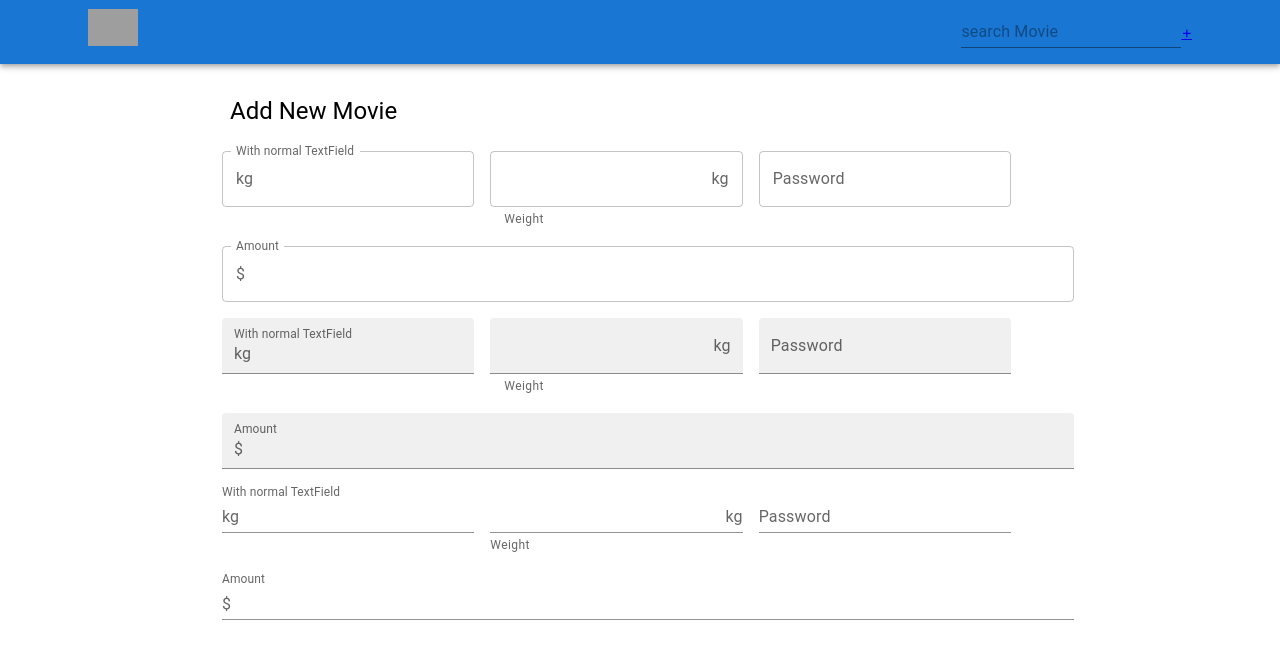
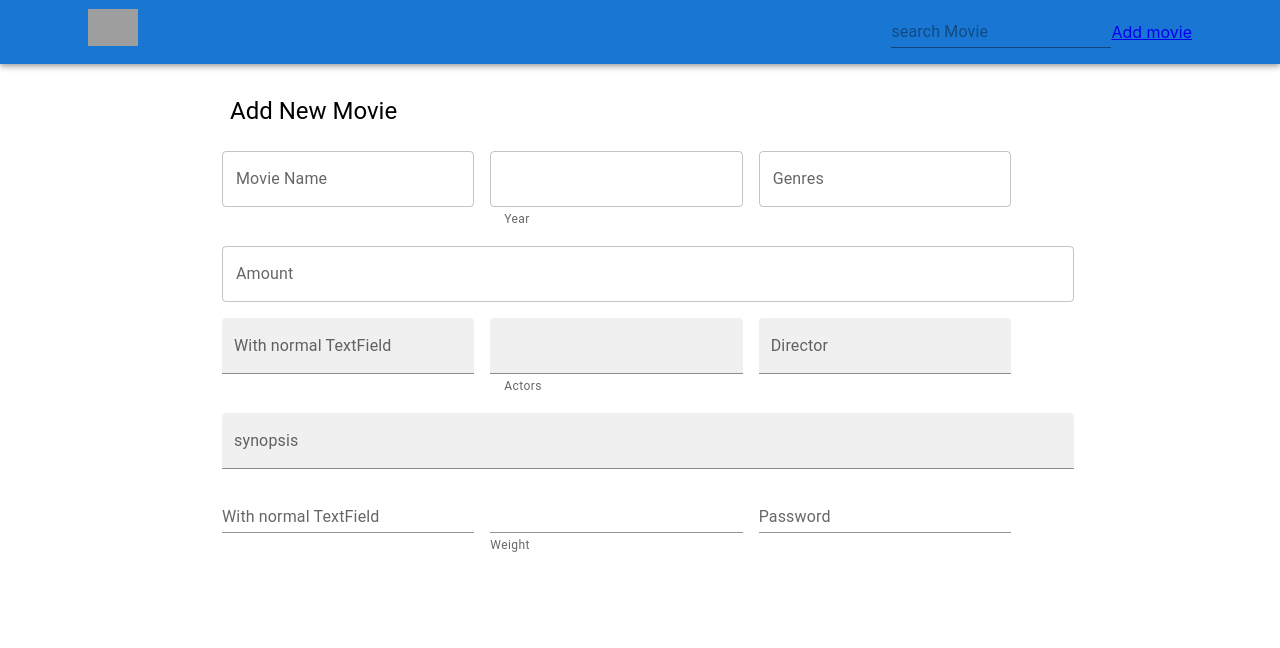
Before and after one commit to gayatri89/movie-assignment, a React (Create React App) app: page /create-movie in a window 1280 px wide. Shown: the top 648 px of the page. Built offline with nearby package versions, Linux system fonts and the light colour scheme; grey boxes are pictures that could not be loaded.

Commit message:
bug fixing

```diff
--- a/src/App.tsx
+++ b/src/App.tsx
@@ -1,5 +1,4 @@
 import React, { useEffect, useState } from "react";
-import logo from "./logo.svg";
 import "./App.css";
 import { MovieList } from "./components/MovieList";
 import { Button, Container, Grid, Icon } from "@mui/material";
@@ -11,15 +10,6 @@ import Box from "@mui/material/Box";
 import Toolbar from "@mui/material/Toolbar";
 import Typography from "@mui/material/Typography";
 import { Link, BrowserRouter, Route, Routes } from "react-router-dom";
-import SvgIcon, { SvgIconProps } from "@mui/material/SvgIcon";
-
-function HomeIcon(props: SvgIconProps) {
-  return (
-    <SvgIcon {...props}>
-      <path d="M10 20v-6h4v6h5v-8h3L12 3 2 12h3v8z" />
-    </SvgIcon>
-  );
-}
 
 function App() {
   const [inputValue, setInputValue] = useState("");
@@ -45,7 +35,7 @@ function App() {
             </Typography>
 
             <MovieFilter value={inputValue} setInputValue={setInputValue} />
-            <Link to="/create-movie">+</Link>
+            <Link to="/create-movie">Add movie</Link>
           </Toolbar>
         </Container>
       </AppBar>
--- /dev/null
+++ b/src/Pages.tsx
@@ -0,0 +1,5 @@
+import React from 'react';
+
+export const Home = () => <h1>Home Page</h1>;
+export const Foo = () => <h1>Foo Page</h1>;
+export const Bar = () => <h1>Bar Page</h1>;
--- a/src/components/Movie.tsx
+++ b/src/components/Movie.tsx
@@ -3,14 +3,17 @@ import Typography from '@mui/material/Typography';
 import { Card, CardContent, Grid, CardMedia, CardHeader, CardActions, IconButton, Rating } from '@mui/material';
 
 type movieProps = {
-    actors : [],
-    ageLimit: Number,
+    actors : [{
+        firstName:string,
+        lastName:string
+    }],
+    ageLimit: number,
     director: {firstName: String, lastName: String},
     genres: [],
     name: String,
-    rating: Number,
+    rating: number,
     synopsis: String,
-    year: Number
+    year: number
 }
 
 export const Movie = ({actors,ageLimit,director,genres,name,rating,synopsis,year}:movieProps) => {
@@ -30,16 +33,19 @@ export const Movie = ({actors,ageLimit,director,genres,name,rating,synopsis,year
                     <Typography variant="h6" gutterBottom>{name}</Typography>
                     <Typography variant="subtitle2" >{`Release Year: ${year}`}</Typography>
                     <Typography variant="button" display="block" gutterBottom>{genres.join(', ')}</Typography>
-                    <Rating name="read-only" value={rating} readOnly />
+                    <Rating name="read-only" value={ rating && rating} readOnly />
+
                     <Typography variant="body2" gutterBottom>
                         {actors.map((actor,index)=>{
-                            return(<b><i>
-                                { index == actors.length - 1 ? `${actor.firstName +' '+ actor.lastName }` : `${actor.firstName +' '+ actor.lastName }, `}
-                                </i></b>)
+                            return(
+                            <b><i>
+                                { actors &&
+                                    index == actors.length - 1 ? `${actor.firstName +' '+ actor.lastName }` : `${actor.firstName +' '+ actor.lastName }, `}
+                            </i></b>)
                         })}
                     </Typography>
                     <Typography variant="body2" gutterBottom>
-                        <b><i>Directed By: </i></b>{`${director.firstName + ' ' + director.lastName}`}
+                        <b><i>Directed By: </i></b>{ director &&  `${director.firstName + ' ' + director.lastName}` }
                     </Typography>
                 </CardContent>
 
--- a/src/components/MovieForm.tsx
+++ b/src/components/MovieForm.tsx
@@ -5,12 +5,14 @@ import Input from "@mui/material/Input";
 import FilledInput from "@mui/material/FilledInput";
 import OutlinedInput from "@mui/material/OutlinedInput";
 import InputLabel from "@mui/material/InputLabel";
-import InputAdornment from "@mui/material/InputAdornment";
 import FormHelperText from "@mui/material/FormHelperText";
 import FormControl from "@mui/material/FormControl";
 import TextField from "@mui/material/TextField";
 import { Grid, Typography } from "@mui/material";
 import { Container } from "@mui/system";
+
+//import { fetchMovies, filterMoviesGen } from "../api/Api";
+import { useEffect, useState } from "react";
 
 interface State {
   amount: string;
@@ -21,35 +23,69 @@ interface State {
 }
 
 export function MovieForm() {
-  const [values, setValues] = React.useState<State>({
-    amount: "",
-    password: "",
-    weight: "",
-    weightRange: "",
-    showPassword: false,
+
+    /**  useEffect(() => {
+      console.log('I am inside the movie posts')
+    // POST request using fetch inside useEffect React hook
+    const dummyObj =  {
+        "director": {
+            "firstName": "dummy",
+            "lastName": "Russo"
+        },
+        "name": "Lorem: Endgame",
+        "year": 2018,
+        "genres": [
+            "Adventure",
+            "Sci-fi"
+        ],
+        "ageLimit": 12,
+        "rating": 4,
+        "actors": [
+            {
+                "firstName": "Robert",
+                "lastName": " Downey Jr."
+            },
+            {
+                "firstName": "Chris",
+                "lastName": "Evans"
+            },
+            {
+                "firstName": "Scarlett",
+                "lastName": "Johansson"
+            }
+        ],
+        "synopsis":"lorem ipsum"
+    }
+    const requestOptions = {
+      method: "POST",
+      headers: { "Content-Type": "application/json" },
+      body: JSON.stringify(dummyObj),
+    };
+    fetch("http://localhost:3002/api/movies", requestOptions)
+      .then((response) => response.json())
+      /** .then((data) => setPostId(data.id)); */
+
+    // empty dependency array means this effect will only run once (like componentDidMount in classes)
+  //}, []); */
+
+  const [values, setValues] = useState({
+    name: "",
+    year: "",
+    genres: "",
+    ageLimit: "",
+    rating: '',
+    actors: '',
+    director: '',
+    synopsis: ''
   });
 
-  const handleChange =
-    (prop: keyof State) => (event: React.ChangeEvent<HTMLInputElement>) => {
-      setValues({ ...values, [prop]: event.target.value });
-    };
-
-  const handleClickShowPassword = () => {
-    setValues({
-      ...values,
-      showPassword: !values.showPassword,
-    });
-  };
-
-  const handleMouseDownPassword = (
-    event: React.MouseEvent<HTMLButtonElement>
-  ) => {
-    event.preventDefault();
-  };
+  const handleChange = () => {
+      console.log('onchange')
+  }
 
   return (
     <Container maxWidth="md" component="main">
-      <Box sx={{ display: "flex", flexWrap: "wrap" , m:2}} >
+      <Box sx={{ display: "flex", flexWrap: "wrap", m: 2 }}>
         <Typography variant="h5" component="h5">
           Add New Movie
         </Typography>
@@ -57,62 +93,38 @@ export function MovieForm() {
       <Box sx={{ display: "flex", flexWrap: "wrap" }}>
         <div>
           <TextField
-            label="With normal TextField"
+            label="Movie Name"
             id="outlined-start-adornment"
             sx={{ m: 1, width: "25ch" }}
-            InputProps={{
-              startAdornment: (
-                <InputAdornment position="start">kg</InputAdornment>
-              ),
-            }}
           />
           <FormControl sx={{ m: 1, width: "25ch" }} variant="outlined">
             <OutlinedInput
-              id="outlined-adornment-weight"
-              value={values.weight}
-              onChange={handleChange("weight")}
-              endAdornment={<InputAdornment position="end">kg</InputAdornment>}
-              aria-describedby="outlined-weight-helper-text"
-              inputProps={{
-                "aria-label": "weight",
-              }}
+              id="outlined-adornment-year"
+              value=''
+              aria-describedby="outlined-year-helper-text"
             />
-            <FormHelperText id="outlined-weight-helper-text">
-              Weight
+            <FormHelperText id="outlined-year-helper-text">
+              Year
             </FormHelperText>
           </FormControl>
+
           <FormControl sx={{ m: 1, width: "25ch" }} variant="outlined">
             <InputLabel htmlFor="outlined-adornment-password">
-              Password
+              Genres
             </InputLabel>
             <OutlinedInput
-              id="outlined-adornment-password"
-              type={values.showPassword ? "text" : "password"}
-              value={values.password}
-              onChange={handleChange("password")}
-              endAdornment={
-                <InputAdornment position="end">
-                  <IconButton
-                    aria-label="toggle password visibility"
-                    onClick={handleClickShowPassword}
-                    onMouseDown={handleMouseDownPassword}
-                    edge="end"
-                  ></IconButton>
-                </InputAdornment>
-              }
+              id="outlined-adornment-genres"
+              type="text"
+              value=''
               label="Password"
             />
           </FormControl>
           <FormControl fullWidth sx={{ m: 1 }}>
             <InputLabel htmlFor="outlined-adornment-amount">Amount</InputLabel>
             <OutlinedInput
-              id="outlined-adornment-amount"
-              value={values.amount}
-              onChange={handleChange("amount")}
-              startAdornment={
-                <InputAdornment position="start">$</InputAdornment>
-              }
-              label="Amount"
+              id="outlined-adornment-ageLimit"
+              value=''
+              label="ageLimit"
             />
           </FormControl>
         </div>
@@ -121,58 +133,33 @@ export function MovieForm() {
             label="With normal TextField"
             id="filled-start-adornment"
             sx={{ m: 1, width: "25ch" }}
-            InputProps={{
-              startAdornment: (
-                <InputAdornment position="start">kg</InputAdornment>
-              ),
-            }}
             variant="filled"
+            value=''
           />
           <FormControl sx={{ m: 1, width: "25ch" }} variant="filled">
             <FilledInput
-              id="filled-adornment-weight"
-              value={values.weight}
-              onChange={handleChange("weight")}
-              endAdornment={<InputAdornment position="end">kg</InputAdornment>}
-              aria-describedby="filled-weight-helper-text"
-              inputProps={{
-                "aria-label": "weight",
-              }}
+              id="filled-adornment-actors"
+              value={values.actors}
+              aria-describedby="filled-actors-helper-text"
             />
-            <FormHelperText id="filled-weight-helper-text">
-              Weight
+            <FormHelperText id="filled-director-helper-text">
+              Actors
             </FormHelperText>
           </FormControl>
           <FormControl sx={{ m: 1, width: "25ch" }} variant="filled">
-            <InputLabel htmlFor="filled-adornment-password">
-              Password
+            <InputLabel htmlFor="filled-adornment-director">
+              Director
             </InputLabel>
             <FilledInput
               id="filled-adornment-password"
-              type={values.showPassword ? "text" : "password"}
-              value={values.password}
-              onChange={handleChange("password")}
-              endAdornment={
-                <InputAdornment position="end">
-                  <IconButton
-                    aria-label="toggle password visibility"
-                    onClick={handleClickShowPassword}
-                    onMouseDown={handleMouseDownPassword}
-                    edge="end"
-                  ></IconButton>
-                </InputAdornment>
-              }
-            />
+              type="text"
+              value='' />
           </FormControl>
           <FormControl fullWidth sx={{ m: 1 }} variant="filled">
-            <InputLabel htmlFor="filled-adornment-amount">Amount</InputLabel>
+            <InputLabel htmlFor="filled-adornment-synopsis">synopsis</InputLabel>
             <FilledInput
-              id="filled-adornment-amount"
-              value={values.amount}
-              onChange={handleChange("amount")}
-              startAdornment={
-                <InputAdornment position="start">$</InputAdornment>
-              }
+              id="filled-adornment-synopsis"
+              value=''
             />
           </FormControl>
         </div>
@@ -181,23 +168,13 @@ export function MovieForm() {
             label="With normal TextField"
             id="standard-start-adornment"
             sx={{ m: 1, width: "25ch" }}
-            InputProps={{
-              startAdornment: (
-                <InputAdornment position="start">kg</InputAdornment>
-              ),
-            }}
             variant="standard"
           />
           <FormControl variant="standard" sx={{ m: 1, mt: 3, width: "25ch" }}>
             <Input
               id="standard-adornment-weight"
-              value={values.weight}
-              onChange={handleChange("weight")}
-              endAdornment={<InputAdornment position="end">kg</InputAdornment>}
-              aria-describedby="standard-weight-helper-text"
-              inputProps={{
-                "aria-label": "weight",
-              }}
+              value=''
+
             />
             <FormHelperText id="standard-weight-helper-text">
               Weight
@@ -209,31 +186,10 @@ export function MovieForm() {
             </InputLabel>
             <Input
               id="standard-adornment-password"
-              type={values.showPassword ? "text" : "password"}
-              value={values.password}
-              onChange={handleChange("password")}
-              endAdornment={
-                <InputAdornment position="end">
-                  <IconButton
-                    aria-label="toggle password visibility"
-                    onClick={handleClickShowPassword}
-                    onMouseDown={handleMouseDownPassword}
-                  ></IconButton>
-                </InputAdornment>
-              }
+              type="text"
             />
           </FormControl>
-          <FormControl fullWidth sx={{ m: 1 }} variant="standard">
-            <InputLabel htmlFor="standard-adornment-amount">Amount</InputLabel>
-            <Input
-              id="standard-adornment-amount"
-              value={values.amount}
-              onChange={handleChange("amount")}
-              startAdornment={
-                <InputAdornment position="start">$</InputAdornment>
-              }
-            />
-          </FormControl>
+
         </div>
       </Box>
     </Container>
--- a/src/components/MovieList.tsx
+++ b/src/components/MovieList.tsx
@@ -1,24 +1,29 @@
-import {Movie} from './Movie'
-import { Grid } from '@mui/material';
-import { useEffect, useState } from 'react';
-import { fetchMovies, filterMoviesGen} from '../api/Api'
-import { MovieGenres } from './MovieGenres'
-import { Box, Container } from '@mui/system';
+import { Movie } from "./Movie";
+import { Grid } from "@mui/material";
+import { useEffect, useState } from "react";
+import { fetchMovies, filterMoviesGen } from "../api/Api";
+import { MovieGenres } from "./MovieGenres";
+import { Box, Container } from "@mui/system";
 
 type inputProps = {
-    inputValue: String
-}
+  inputValue: String;
+};
 type movieProps = {
-    actors : [],
-    ageLimit: Number,
-    director: {firstName: String, lastName: String},
-    genres: [],
-    name: String,
-    rating: Number,
-    synopsis: String,
-    year: Number
-}
-export const MovieList = ({inputValue}:inputProps) => {
+  ageLimit: Number;
+  director: { firstName: String; lastName: String };
+  genres: [];
+  name: String;
+  rating: Number;
+  actors: [
+    {
+        firstName: string
+        lastName: string
+    }]
+  synopsis: String;
+  year: Number;
+};
+export const MovieList = ({ inputValue }: inputProps) => {
+
   const [moviesData, setMoviesData] = useState([]);
   const [movieGenres, setMovieGenres] = useState([]);
 
@@ -34,50 +39,47 @@ export const MovieList = ({inputValue}:inputProps) => {
             uniqueArr.push(gen);
           }
         });
-            console.log('Exit', uniqueArr)
-    setMovieGenres(uniqueArr)
+        console.log("Exit", uniqueArr);
+        setMovieGenres(uniqueArr);
         return uniqueArr;
-
       });
 
       //const res = filterMoviesGen(moviesData)
-            console.log('movieGe', movieGenres)
-
-
-
+      // console.log("movieGe", movieGenres);
     };
 
-
     api();
-
-
   }, []);
 
-
-
-    return(
-        <Container disableGutters maxWidth="lg" component="main" sx={{ pt: 8, pb: 6 }}>
+  return (
+    <Container
+      disableGutters
+      maxWidth="lg"
+      component="main"
+      sx={{ pt: 8, pb: 6 }}
+    >
       <Box sx={{ flexGrow: 1 }}>
         <ul>
-                {movieGenres.map((item, index)=>{
-                      console.log(item)
-                    return (<li>
+          {movieGenres.map((item, index) => {
+            console.log(item);
+            return (
+              <li>
                 <MovieGenres gen={item} key={index} />
-                    </li>)
+              </li>
+            );
           })}
         </ul>
       </Box>
 
       <Grid container spacing={4}>
         {moviesData
-                    .filter((movieItems:movieProps)=>{
-                        return movieItems.name.toLocaleLowerCase().includes(inputValue);
-                    })
-                    .map((value,index)=>(
+          //.filter((movieItems: movieProps) => {
+          //  return movieItems.name.toLocaleLowerCase().includes({inputValue});
+          //})
+          .map((value, index) => (
             <Movie {...value} key={index} />
-                    ))
-                }
+          ))}
       </Grid>
     </Container>
-    )
-}
+  );
+};
--- a/tsconfig.json
+++ b/tsconfig.json
@@ -12,7 +12,7 @@
     "allowSyntheticDefaultImports": true,
     "strict": false,
     "forceConsistentCasingInFileNames": true,
-    "noFallthroughCasesInSwitch": false,
+    "noFallthroughCasesInSwitch": true,
     "module": "esnext",
     "moduleResolution": "node",
     "resolveJsonModule": true,
```
Also changed, not shown: src/api/Api.tsx (+17 -0 lines). Lines whose indentation alone changed are shown as unchanged.
